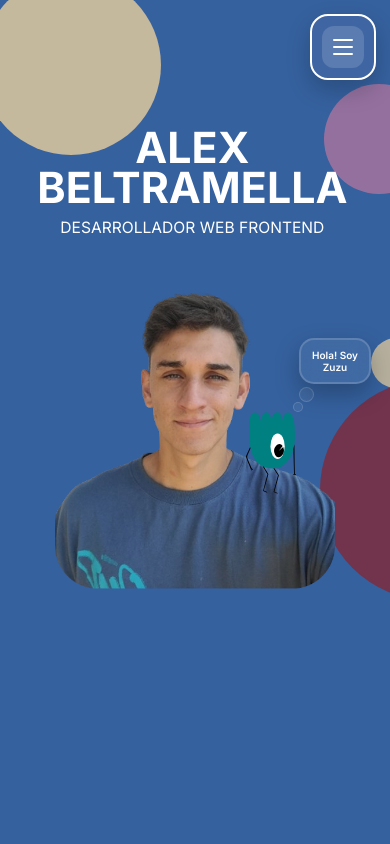
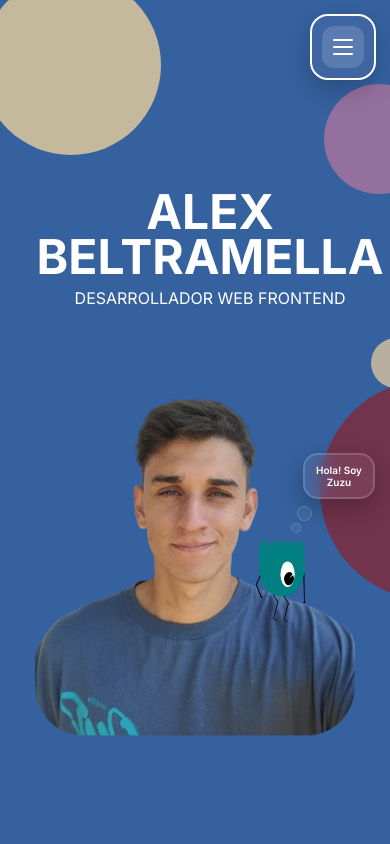
Before and after one commit to alexBeltramella/Portfolio-AlexBeltramella, a React (Vite) app: page / in a window 390 px wide. Shown: the top 844 px of the page. Built offline with nearby package versions, Linux system fonts and the light colour scheme; a web font is replaced by a local one.

Commit message:
arreglando mobilke

```diff
--- a/src/css/hero.css
+++ b/src/css/hero.css
@@ -203,15 +203,15 @@
 
 @media (max-width: 640px) {
     .hero-layout {
-        --hero-info-top: 5%;
-        --hero-info-left: -29%;
-        --hero-img-size: min(72vw, 290px);
+        --hero-info-top: 2%;
+        --hero-info-left: -24%;
+        --hero-img-size: min(85vw, 320px);
         --hero-figure-offset-x: 0%;
         --hero-zuzu-size: 50px;
         --hero-bubble-width: 72px;
         --hero-bubble-height: 46px;
         --hero-bubble-font-size: 10px;
-        --hero-bubble-x: 100%;
+        --hero-bubble-x: 95%;
         --hero-bubble-y: 39%;
 
 
@@ -235,8 +235,8 @@
     .hero-container {
         flex-direction: column;
         align-items: center;
-        justify-content: flex-start;
-        gap: 14px;
+        justify-content: center;
+        gap: 16px;
     }
 
     .hero-info {
@@ -245,15 +245,15 @@
         width: 100%;
         align-items: center;
         text-align: center;
-        gap: 10px;
+        gap: 8px;
     }
 
     .hero-info > h1 {
-        font-size: clamp(34px, 11vw, 48px);
+        font-size: clamp(48px, 11vw, 48px);
     }
 
     .hero-info > h2 {
-        font-size: clamp(14px, 4vw, 18px);
+        font-size: clamp(16px, 4vw, 18px);
     }
 
     .hero-img {
```
